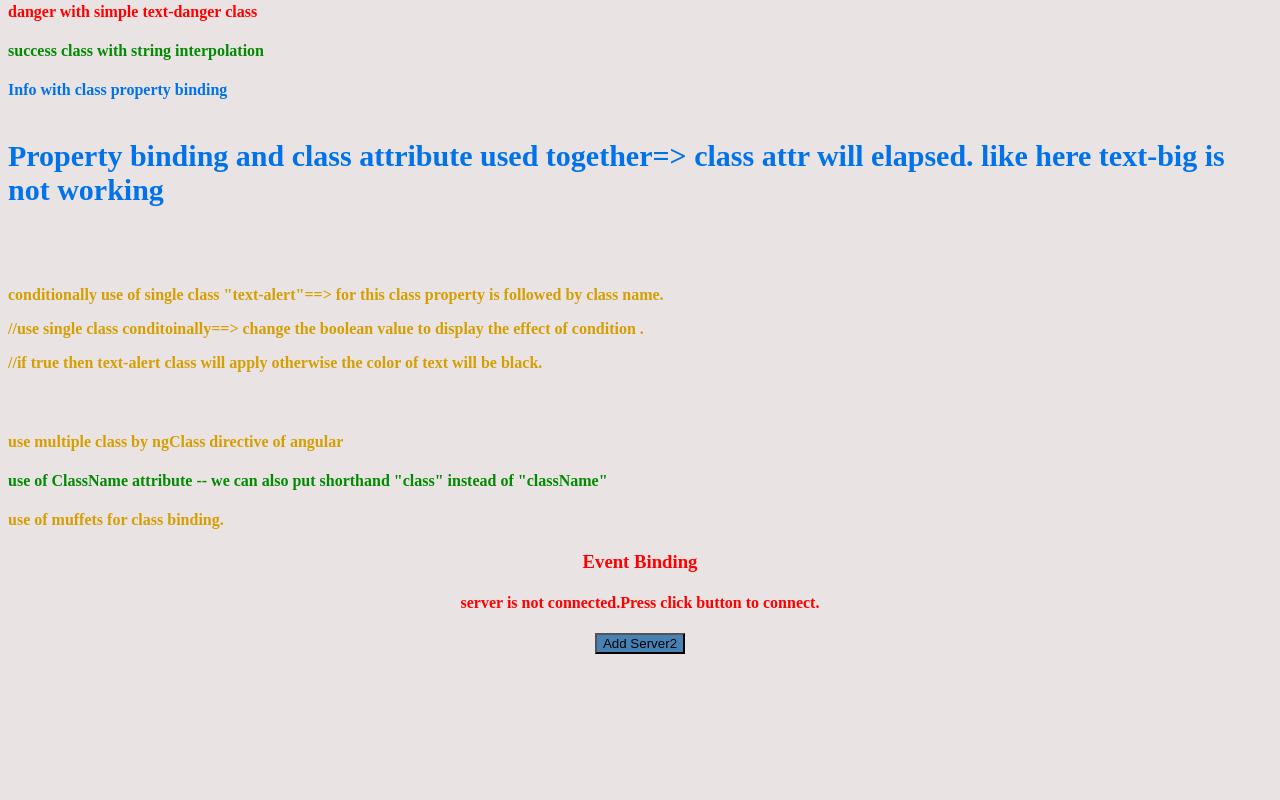
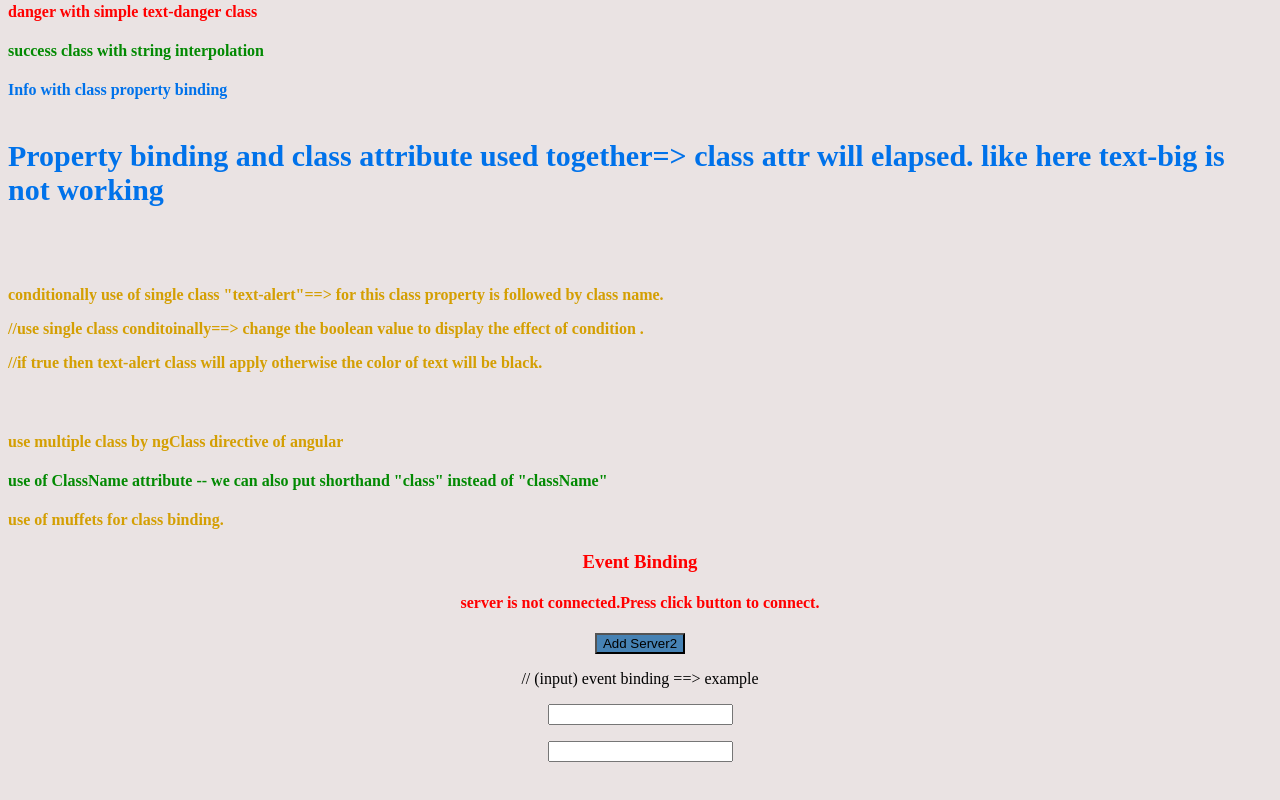
Before and after one commit to vikas576/Angular, an Angular app: page / in a window 1280 px wide. Shown: the part 440-1240 px from the top of the page. Before the commit the page ends 1102 px from the top, so only its background shows below. Built offline with nearby package versions, Linux system fonts and the light colour scheme.

Commit message:
event binding

```diff
--- a/src/app/event-bind/event-bind.component.html
+++ b/src/app/event-bind/event-bind.component.html
@@ -4,5 +4,11 @@
     <h3 [style.color]="'blue'">{{triggerType}}</h3>
     <!-- <button [disabled]="!allowButton" [style.background]="'#7f7fec'"    (click)="onCreateServer()">Add Server1</button> -->
     <button [disabled]="!allowButton" [class]="textBg"  (click)="onCreateServer($event)">Add Server2</button>
+<p>// (input) event binding ==> example</p>
+<input type="text" (input)="updateSertverName($event)"/>
+<p>{{inputStatus}}</p>
+<input type="text" [(ngModel)]="address1"/>
+<p>{{address1}} </p>
+
 
 </div>
--- a/src/app/event-bind/event-bind.component.ts
+++ b/src/app/event-bind/event-bind.component.ts
@@ -6,32 +6,43 @@ import { Component, OnInit } from '@angular/core';
   styleUrls: ['./event-bind.component.css']
 })
 export class EventBindComponent implements OnInit {
-  public serverStatus="server is not connected.Press click button to connect."
-  public textDanger ="text-danger";
-  public allowButton =false;
-  public textBg ="bg_primary";
-  public triggerType;
-
 
   constructor() {
 setTimeout(() => {
-    this.allowButton =true;
+    this.allowButton = true;
 }, 1000);
 
   }
-  onCreateServer(event){
-    this.serverStatus="connected";
-    this.textDanger="text-success";
-    this.textBg="bg_success";
+  public serverStatus = 'server is not connected.Press click button to connect.';
+  // tslint:disable-next-line: quotemark
+  public textDanger = "text-danger";
+  public allowButton = false;
+  public textBg = 'bg_primary';
+  public triggerType;
+  public inputStatus = '';
+  public address1 = ' ';
+
+
+  // tslint:disable-next-line: variable-name
+  public main_Classes = {
+    'margin-bottom': '50px',
+    'font-size': '24px;',
+    'text-align': 'center',
+
+  };
+  onCreateServer(event) {
+    this.serverStatus = 'connected';
+    this.textDanger = 'text-success';
+    this.textBg = 'bg_success';
     console.log(event);
-    this.triggerType= "event trigger type is : " + event.type;
+    this.triggerType = 'event trigger type is : ' + event.type;
 
   }
+  updateSertverName(event: Event) {
+    // this.inputStatus=(<HTMLInputElement>event.target).value;
+    this.inputStatus = (event.target as HTMLInputElement).value;
+    console.log(event);
 
-  public main_Classes = {
-
-    "font-size":"24px;",
-    "text-align":"center",
 
   }
 
```
Also changed, not shown: .angulardoc.json (added).
